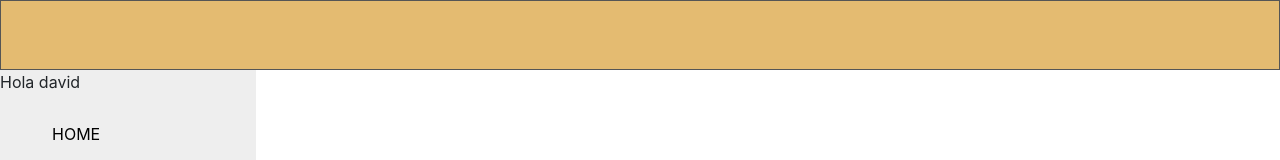
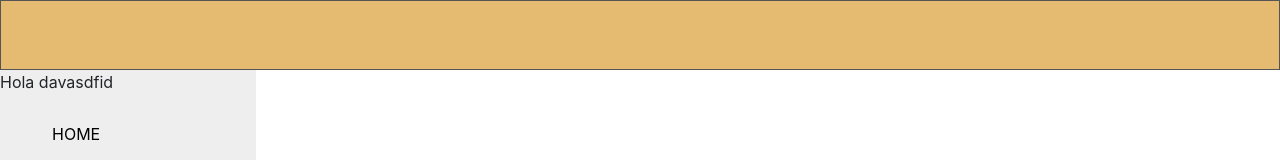
Before and after one commit to SWAPCLR/reportes-de-servicios, an Angular app: page / in a window 1280 px wide. Shown: the top 160 px of the page. Built offline with nearby package versions, Linux system fonts and the light colour scheme; no server answers.

Commit message:
PR
Signed-off-by: Luis Garza <ksaucedo@clr.com.mx>

```diff
--- a/src/app/menu/menu.component.html
+++ b/src/app/menu/menu.component.html
@@ -1,6 +1,6 @@
 <div class="vertical-menu">
 
-  <p>Hola david</p>
+  <p>Hola davasdfid</p>
   <nav>
     <ul>
       <a routerLink="/home">HOME</a>
```
